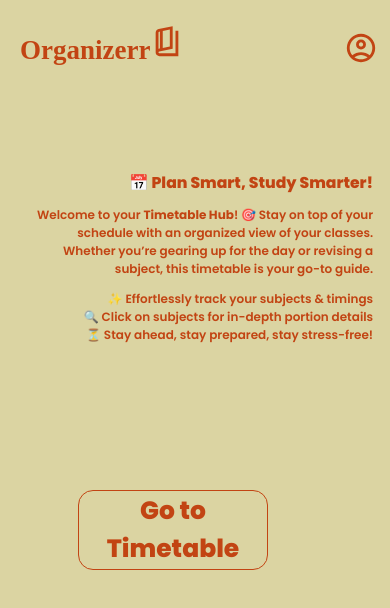
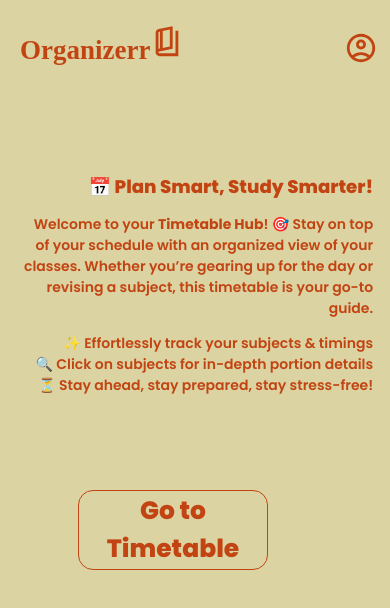
Before and after one commit to AbhaiSankarPR/Timetable-React, a React (Vite) app: page / in a window 390 px wide. Shown: the top 608 px of the page. Built offline with nearby package versions, Linux system fonts and the light colour scheme; a web font is replaced by a local one.

Commit message:
Update App.css

```diff
--- a/src/App.css
+++ b/src/App.css
@@ -2,6 +2,8 @@
    font-family: "Sansita", serif;
    font-weight: 100;
    background-color: #dbd4a2;
+
+
  }
  html, body {
   width: 100%;
@@ -32,9 +34,18 @@
    list-style-type: none;
    padding: 0;
  }
+ @media screen and (max-width: 600px) {
+  .timetable-intro {
+    font-size: 14px;
+    right: 2vh;
+    top: 19vh;
+    width: 90%;
+  }
+
+}
  @media screen  and (max-width: 400px) {
    .timetable-intro {
-     font-size: 12px;
+     /* font-size: 15px; */
      right: 2vh;
      top: 19vh;
      width: 90%;
```
